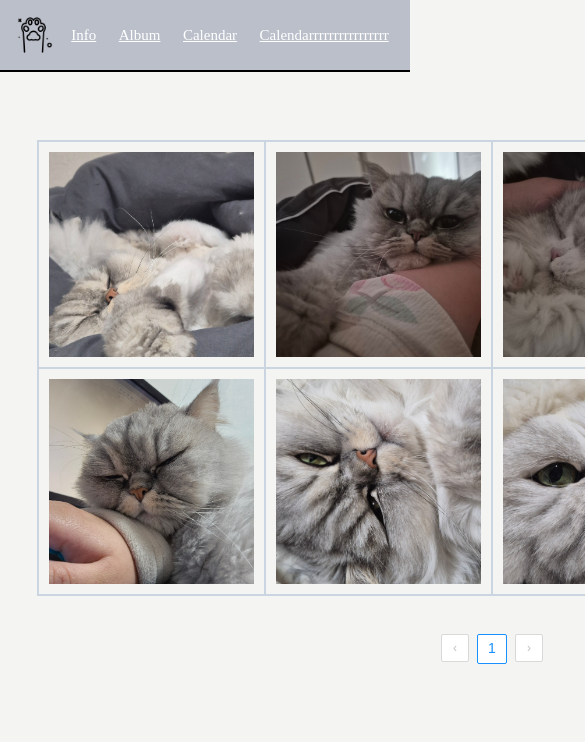
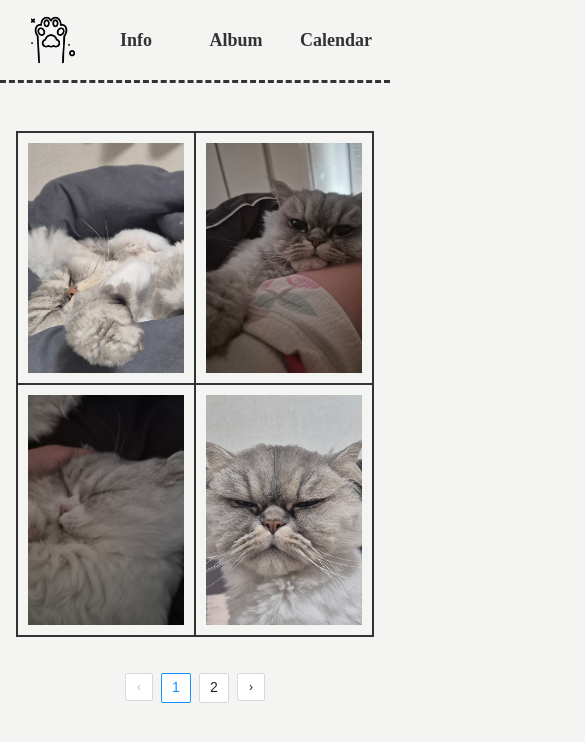
Before and after one commit to k-hanseul/khs_pj_1, a React (Create React App) app: page /album in a window 390 px wide. Shown: the top 742 px of the page, 585 px wide, since content can reach past the window. Built offline with nearby package versions, Linux system fonts and the light colour scheme; a web font is replaced by a local one.

Commit message:
20250327-khs-1: 페이지 해상도 조정

```diff
--- a/src/components/album/Album.jsx
+++ b/src/components/album/Album.jsx
@@ -2,24 +2,38 @@ import React, { useState, useEffect, useLayoutEffect } from 'react'
 import style from './AlbumStyle.module.css'
 import Pagination from 'rc-pagination';
 import "rc-pagination/assets/index.css";
+import { debounce } from 'lodash';
 
 function Album() {
+  const [width, setWidth] = useState(window.innerWidth);
+  const isMobile = width <= 768;
+
+  const handleResize = debounce(() => {
+    setWidth(window.innerWidth);
+  }, 1000);
+
+  useEffect(() => {
+    window.addEventListener('resize', handleResize);
+    return () => {
+      window.removeEventListener('resize', handleResize);
+    };
+  }, []);
 
   const [currPage, setPage] = useState(1);
   const [pagePhoto, setPagePhoto] = useState([]);
 
   var totalPhotos = [];
-  var pagePhotoCnt = 8;   // 한 페이지 당 노출되는 이미지 수
+  var pagePhotoCnt = isMobile ? 4 : 8;   // 한 페이지 당 노출되는 이미지 수
+  // var pagePhotoCnt = 6;   // 한 페이지 당 노출되는 이미지 수
 
   // 앨범 폴더 내 사진 체크
   function getPhotoList() {
     var photoFiles = require.context("../../../public/img/album", false, /\.(png|jpe?g|svg)$/);
     photoFiles.keys().forEach(function (key, i) {
       totalPhotos.push(photoFiles(key));
-      console.log("#### key: " + key + " / totalPhotos[key]: " + totalPhotos[i] + " / photoFiles[key]: " + photoFiles[key]);
+      // console.log("#### key: " + key + " / totalPhotos[key]: " + totalPhotos[i] + " / photoFiles[key]: " + photoFiles[key]);
     });
-    console.log("#### totalPhotos.length: " + totalPhotos.length + " / totalPhotos: " + JSON.stringify(totalPhotos));
-
+    // console.log("#### totalPhotos.length: " + totalPhotos.length + " / totalPhotos: " + JSON.stringify(totalPhotos));
     return totalPhotos.length;
   }
 
@@ -27,6 +41,7 @@ function Album() {
   useEffect(() => {
     var items = document.getElementsByClassName("photo_img");
     // console.log("#### items.length: " + items.length + " / items: " + JSON.stringify(items));
+    console.log("#### pagePhoto.length: " + pagePhoto.length + " / pagePhoto: " + JSON.stringify(pagePhoto));
 
     // items.forEach(function(item) {
     //   item.style.display = "none";
--- a/src/components/album/AlbumStyle.module.css
+++ b/src/components/album/AlbumStyle.module.css
@@ -1,44 +1,49 @@
 .album {
     /* width: 100vw; */
-    width: 80vw;
+    /* width: 80vw; */
     margin: auto;
     /* background-color: #F4F4F2; */
     /* #f5f5f5; */
 }
 
 .photo_section_t1 {
-    /* background-color: rgb(91, 119, 161); */
+    /* background-color: burlywood; */
     /* width: 85%; */
-    width: 100%;
+    width: 95%;
     padding: 70px 0 70px 0;
-    display: inline-grid;
+    display: flex;
+    flex-direction: column;
+    display: inline-block;
+    /* display: inline-grid; */
     justify-items: center;
     align-items: center;
 }
 
 .photo_list {
     display: grid;
-    justify-content: space-around;
-    grid-template-rows: repeat(2, 225px);
-    grid-template-columns: repeat(4, 225px);
+    /* width: 100%; */
+    justify-content: center;
+    grid-template-columns: repeat(4, 20%);
+    grid-template-rows: repeat(2, 50%);
     grid-gap: 2px;
-    /* padding-bottom: 20px; */
+    height: 500px;
+    width: 95%;
+    max-width: 1100px;
+    min-width: 900px;
 }
 
 .photo_item {
-    outline: 2px solid rgb(203 213 225);
+    /* max-width: 300px;
+    min-height: 200px; */
+    /* width: 100%;
+    height: 100%; */
+    /* width: auto; */
+    /* width: 100%; */
+
+    outline: 2px solid #333;
     display: flex;
-    /* min-height: 70px; */
-    /* height: 70px; */
-    /* padding: 0 50px 0 50px; */
-    /* border-bottom: 1px solid rgba(100, 100, 100, .5); */
-    /* border: 1px solid rgba(100, 100, 100, .5); */
-    /* border: 4px solid rgba(20, 20, 20, 0.8); */
     padding: 10px 10px 10px 10px;
     border-collapse: collapse;
-    /* display: table;; */
-    /* margin: 10px 10px 10px 10px; */
-    /* margin: 10px; */
 }
 
 .photo_img {
@@ -49,9 +54,20 @@
     object-fit: cover;
 }
 
-/* .rc-pagination{
-    padding-top: 20px;
-} */
 .pagination {
     padding-top: 40px;
+
 }
+
+@media (max-width:768px) {
+    .photo_section_t1 {
+        padding: 50px 0 50px 0;
+    }
+
+    .photo_list {
+        grid-template-columns: repeat(2, 50%);
+        width: 95%;
+        max-width: initial;
+        min-width: initial;
+    }
+}
--- a/src/components/calendar/CalendarStyle.module.css
+++ b/src/components/calendar/CalendarStyle.module.css
@@ -6,9 +6,7 @@
 
 .calendar_section_t1 {
     width: 55%;
-    margin: auto;
-
-    padding: 50px 0 50px 0;
+    padding: 50px 0 25px 0;
     justify-items: center;
     align-items: center;
 }
@@ -21,6 +19,7 @@
     align-items: center;
     justify-content: center;
 
+    border-color: #333;
     border: double 10px;
     border-radius: 15px;
     margin-bottom: 25px;
@@ -64,19 +63,9 @@
 }
 
 .calendar_section_t2 {
-    /* background-color: rgb(161, 145, 91);
-    width: 40%;
-    margin: auto;
+    width: 45%;
     height: 100%;
-    padding: 50px 0 50px 0;
-    display: inline-grid;
-    justify-items: center;
-    align-items: center; */
-
-    width: 45%;
-    margin: auto;
-    height: 100%;
-    /* padding: 25px 0 50px 0; */
+    padding: 50px 0 25px 0;
     justify-items: center;
     align-items: center;
     display: grid;
@@ -102,7 +91,6 @@
         margin-bottom: 25px;
         /* position: relative; */
 
-
         .todo_title {
             text-align: left;
             font-size: 22px;
@@ -114,7 +102,8 @@
             display: flex;
             flex-direction: column;
             padding: 10px;
-gap: 10px;
+            gap: 10px;
+
             .item {
                 display: flex;
                 align-items: center;
@@ -124,13 +113,11 @@ gap: 10px;
             .text {
                 padding-left: 10px;
                 font-size: 20px;
-                /* text-decoration: #333 2px line-through; */
             }
         }
 
         .create {
             flex: 1;
-            /* background-color: aquamarine; */
             position: relative;
         }
 
@@ -192,3 +179,39 @@ gap: 10px;
         } */
     }
 }
+
+
+@media (max-width:768px) {
+    .calendar {
+        flex-direction: column;
+    }
+
+    .calendar_section_t1 {
+        width: 95%;
+        padding: 40px 0 20px 0;
+    }
+
+    .calendar_header {
+        font-size: 20px;
+        border: solid 2px;
+    }
+
+    .calendar_day {
+        .item {
+            font-size: 14px;
+            height: 55px;
+            font-weight: bold;
+            padding: 2px;
+        }
+    }
+
+    .calendar_section_t2 {
+        width: 95%;
+        padding: 20px 0 45px 0;
+
+        .title {
+            font-size: 25px;
+            margin-bottom: 20px;
+        }
+    }
+}
--- a/src/components/header/Header.jsx
+++ b/src/components/header/Header.jsx
@@ -4,18 +4,6 @@ import style from './HeaderStyle.module.css'
 
 function Header() {
   return (
-    // <div className={style.menu_list}>
-    //   <div className={style.menu_bar}></div>
-    //   <div className={style.menu_bar}></div>
-    //   <div className={style.menu_bar}></div>
-    //   <div className={style.menu_bar}></div>
-    // </div>
-    // <div className={style.menu_bar}>
-    //   <a>test</a>
-    //   <div className={style.menu_list}>
-    //   <NavLink to="/" className={style.menu_item}>Info</NavLink>
-    //   </div>
-    // </div>
     <div className={style.menu_bar}>
       <img className={style.menu_title} src={'img/logo_cat.png'} alt="logo" />
       {/* <a>test</a> */}
@@ -25,7 +13,7 @@ function Header() {
         <NavLink to="/" className={style.menu_item}>Info</NavLink>
         <NavLink to="/album" className={style.menu_item}>Album</NavLink>
         <NavLink to="/calendar" className={style.menu_item}>Calendar</NavLink>
-        <NavLink to="/calendar" className={style.menu_item}>Calendarrrrrrrrrrrrrrrr</NavLink>
+        {/* <NavLink to="/calendar" className={style.menu_item}>Calendarrrrrrrrrrrrrrrr</NavLink> */}
       </div>
     </div>
 
--- a/src/components/header/HeaderStyle.module.css
+++ b/src/components/header/HeaderStyle.module.css
@@ -3,51 +3,53 @@ li {
 }
 
 .menu_bar {
-    background-color: #474747;
-    border-bottom: 2px solid black;
-    justify-content: flex-start;
-    /* display: flex; */
-    display: inline-flex;
+    border-bottom: 3px dashed #333;
+    background-color: #F4F4F2;
+    display: flex;
+    flex-direction: row;
+    justify-content: space-between;
     align-items: center;
-    padding-left: 1rem;
     position: sticky;
     top: 0;
-    width: 100%;
-    height: 100px;
-    padding: 10px 10px 10px 10px;
+    height: 60px;
+    padding: 10px 20px 10px 20px;
     z-index: 1;
-
-    @media (max-width: 800px) {
-        background-color: rgb(187, 191, 202);
-        height: 50px;
-    }
 }
 
 .menu_title {
     object-fit: contain;
-    width: 100px;
-    height: auto;
-    display: block;
-
-    @media (max-width: 800px) {
-        width: 50px;
-    }
+    height: 110%;
 }
 
 .menu_list {
     color: white;
     justify-content: space-around;
-    text-align: center;
     display: flex;
-    width: 100%;
+    gap: 20px;
 }
 
 .menu_item {
-    color: rgb(255, 255, 255);
-    font-size: 35px;
-    align-items: center;
+    width: 135px;
+    height: 45px;
+    background-color: #333;
+    border-radius: 35px;
+    color: white;
+    font-size: 25px;
+    text-decoration: none;
+    align-content: center;
+}
 
-    @media (max-width: 800px) {
-        font-size: 15px;
+
+@media (max-width:768px) {
+    .menu_list {
+        gap: 0;
+    }
+
+    .menu_item {
+        background-color: transparent;
+        color: #333;
+        font-weight: bold;
+        width: 100px;
+        font-size: 18px;
     }
 }
--- a/src/index.css
+++ b/src/index.css
@@ -22,3 +22,7 @@ code {
   font-family: source-code-pro, Menlo, Monaco, Consolas, 'Courier New',
     monospace;
 }
+
+::-webkit-scrollbar {
+  display: none;
+}
```
Also changed, not shown: src/components/common/Media.jsx (added, +10 -0 lines), src/components/info/Info.jsx (+17 -7 lines), src/components/info/InfoStyle.module.css (+91 -29 lines).
